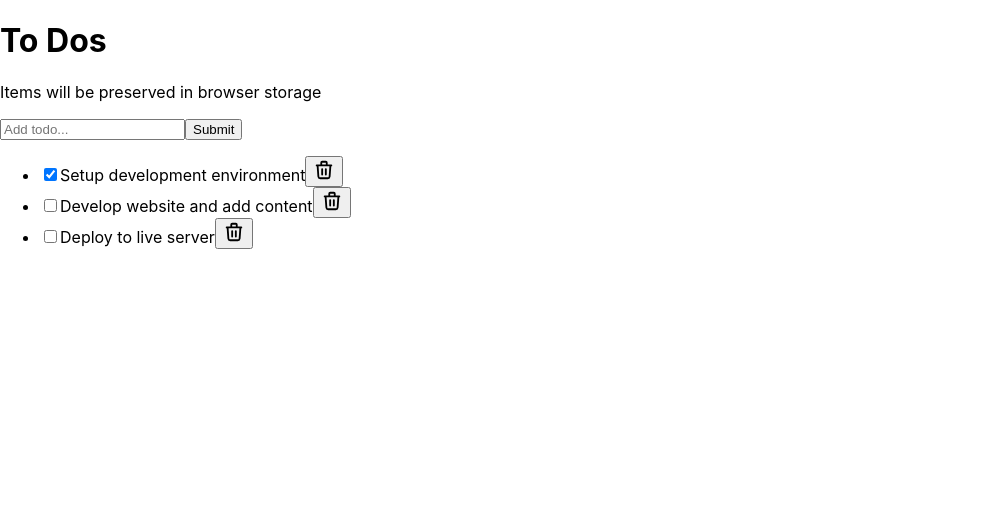
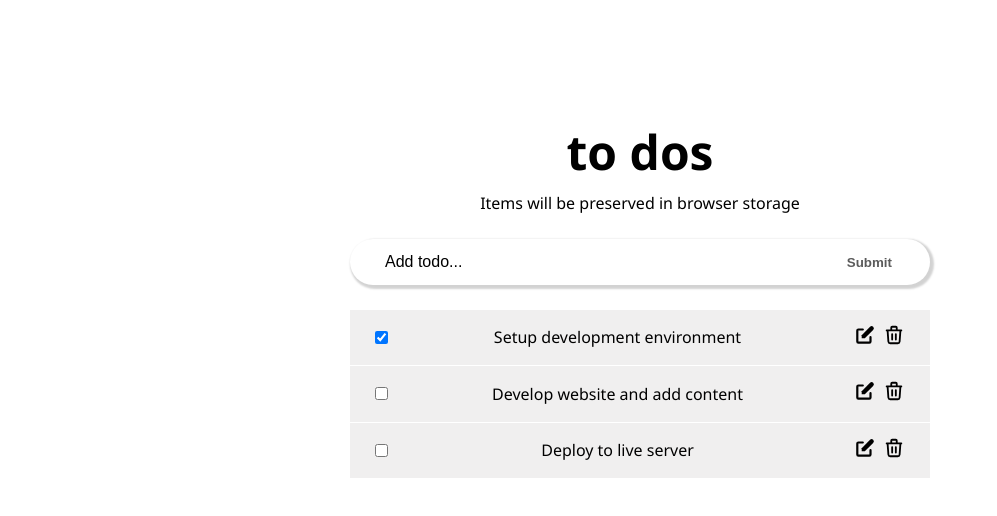
Before and after one commit to geekelo/react-todo-app, a React (Create React App) app: page / in a window 1280 px wide. Shown: the top 516 px of the page, without its empty margins (0-997 px from the left). Built offline with nearby package versions, Linux system fonts and the light colour scheme.

Commit message:
Add styling and implement feature to update todo item

```diff
--- a/src/App.css
+++ b/src/App.css
@@ -1,38 +1,76 @@
-.App {
+* {
+  box-sizing: border-box;
+  margin: 0;
+  padding: 0;
+}
+
+body {
+  font-family: "Segoe UI", sans-serif;
+  line-height: 1.4;
+  color: #000;
+  background: #fff;
+  height: 100vh;
+  font-weight: 400;
+}
+
+.wrapper {
+  width: 100%;
+  padding: 8rem 20px 3rem;
+}
+
+.todos {
+  max-width: 580px;
+  margin: 0 auto;
+}
+
+.form-container {
+  display: flex;
+  border-radius: calc(0.1 * 100px);
+  box-shadow: 0px 4px 14px 0px rgba(70, 70, 70, 0.38);
+  justify-content: space-around;
+  background: #fff;
+  font-size: 1rem;
+}
+
+.input-text {
+  width: 85%;
+  padding-right: 5px;
+  padding-left: 10px;
+  border-radius: calc(0.5 * 100px);
+  font-size: 1rem;
+}
+
+.input-text::placeholder {
+  color: #000;
+}
+.input-submit {
+  background: transparent;
+  color: #5b5b5b;
+  text-transform: capitalize;
+  cursor: pointer;
+  font-weight: 600;
+  margin-right: 10px;
+}
+
+.input-text,
+.input-submit {
+  height: 45px;
+  outline: none;
+  border: none;
+}
+
+.submit-warning {
+  font-size: 13px;
+  color: red;
+  margin-top: 5px;
+  display: block;
+  margin-bottom: 25px;
   text-align: center;
 }
 
-.App-logo {
-  height: 40vmin;
-  pointer-events: none;
+form {
+  box-shadow: 2px 2px 2px 2px rgba(0, 0, 0, 0.178);
+  border-radius: 50px;
+  padding-left: 25px;
+  margin-top: 25px;
 }
-
-@media (prefers-reduced-motion: no-preference) {
-  .App-logo {
-    animation: App-logo-spin infinite 20s linear;
-  }
-}
-
-.App-header {
-  background-color: #282c34;
-  min-height: 100vh;
-  display: flex;
-  flex-direction: column;
-  align-items: center;
-  justify-content: center;
-  font-size: calc(10px + 2vmin);
-  color: white;
-}
-
-.App-link {
-  color: #61dafb;
-}
-
-@keyframes App-logo-spin {
-  from {
-    transform: rotate(0deg);
-  }
-  to {
-    transform: rotate(360deg);
-  }
-}
--- a/src/App.js
+++ b/src/App.js
@@ -11,9 +11,11 @@ function App() {
 
 
   return (
-    <div>
-      <Header headingProp={ item } />
-      <TodosLogic itemProp={ item } />
+    <div className="wrapper">
+      <div className="todos">
+        <Header headingProp={ item } />
+        <TodosLogic itemProp={ item } />
+      </div>
     </div>
   );
 }
--- /dev/null
+++ b/src/components/styles/header.module.css
@@ -0,0 +1,12 @@
+.header h1 {
+  font-size: 3rem;
+  font-weight: 600;
+  margin-bottom: 1rem;
+  line-height: 1em;
+  text-transform: lowercase;
+  text-align: center;
+}
+
+.header p {
+  text-align: center;
+}
--- /dev/null
+++ b/src/components/styles/todoItem.module.css
@@ -0,0 +1,36 @@
+.item {
+  font-size: 1rem;
+  list-style-type: none;
+  padding: 14px 25px;
+  border-bottom: 1px solid #fff;
+  background: #f0efef;
+}
+
+.content {
+  display: flex;
+  justify-content: space-between;
+  align-items: center;
+  gap: 1rem;
+}
+
+.content span {
+  flex: 1;
+  order: 1;
+}
+
+.content button {
+  cursor: pointer;
+  background: transparent;
+  order: 2;
+  outline: none;
+  outline: none;
+  border: none;
+  margin-left: 7px;
+}
+
+.textInput {
+  width: 100%;
+  padding: 10px;
+  border: 1px solid #dfdfdf;
+  outline: none;
+}
--- a/src/components/todoInput.js
+++ b/src/components/todoInput.js
@@ -24,12 +24,12 @@ const InputTodo = ({ addNewItem }) => {
   return (
     <div>
       <form  onClick={(e) => {handleSubmit(e)}}>
-        <input type="text" placeholder="Add todo..."
+        <input type="text" className="input-text" placeholder="Add todo..."
         onChange={ (e) => {updateTitle(e)} }
         />
-        <button>Submit</button>
+        <button className="input-submit">Submit</button>
       </form>
-      <span>
+      <span className="submit-warning">
         {message}
       </span>
     </div>
--- a/src/components/todoItem.js
+++ b/src/components/todoItem.js
@@ -1,8 +1,28 @@
-import { HiOutlineTrash } from 'react-icons/hi';
+import React, { useState } from 'react';
+import { HiOutlineTrash, HiPencilAlt } from 'react-icons/hi';
+import styles from './styles/todoItem.module.css';
 
-const TodoItem = ({ todoItem, triggerClickFunction, triggerDelFunc }) => {
+const TodoItem = ({ todoItem, triggerClickFunction, triggerDelFunc, setUpdate }) => {
+  const [editing, setEditing] = useState(false);
+  const [viewmode, setViewMode] = useState({ display: 'flex' });
+  const [editmode, setEditMode] = useState({ display: 'none' });
+
+  const triggerEditable = function(){
+    if (editing) {
+      setViewMode({ display: 'flex' });
+      setEditMode({ display: 'none' });
+      setEditing(false);
+    }
+    else {
+      setViewMode({ display: 'none' });
+      setEditMode({ display: 'flex' });
+      setEditing(true);
+    }
+  }
+
   return (
-    <li>
+    <li className={styles.item}>
+      <div className={styles.content} style={viewmode}>
         <input
           type="checkbox"
           checked={todoItem.completed}
@@ -12,10 +32,23 @@ const TodoItem = ({ todoItem, triggerClickFunction, triggerDelFunc }) => {
           }}
         />
         {todoItem.title}
+        <div>
           <button>
-      <HiOutlineTrash  size={22}
-      onClick={() => {triggerDelFunc(todoItem.id)}}/>
+            <HiPencilAlt size={22} onClick={triggerEditable} />
           </button>
+          <button>
+            <HiOutlineTrash size={22} onClick={() => {triggerDelFunc(todoItem.id)}} />
+          </button>
+        </div>
+      </div>
+      <input
+        type="text"
+        value={todoItem.title}
+        className={styles.textInput}
+        style={editmode}
+        onChange={(e) => {setUpdate(e.target.value, todoItem.id)}}
+        onKeyDown={(e)=> {if (e.key === 'Enter'){triggerEditable()}}}
+        />
     </li>
   );
 };
--- a/src/components/todoList.js
+++ b/src/components/todoList.js
@@ -1,11 +1,16 @@
 import TodoItem from "./todoItem";
 
-const TodoList = ({ todoProps, clickFunction, delFunction }) => {
+const TodoList = ({ todoProps, clickFunction, delFunction, setUpdate }) => {
 
   return(
     <ul>
       {
-      todoProps.map((each) => (<TodoItem todoItem={each} triggerClickFunction={clickFunction}  triggerDelFunc={delFunction} />))
+      todoProps.map((each) => (<TodoItem
+        todoItem={each}
+        triggerClickFunction={clickFunction}
+        triggerDelFunc={delFunction}
+        setUpdate={setUpdate}
+        />))
       }
     </ul>
   )
--- a/src/components/todoheader.js
+++ b/src/components/todoheader.js
@@ -1,8 +1,9 @@
 import React from 'react';
+import styles from './styles/header.module.css'
 
 const Header = ({ headingProp }) => {
   return (
-    <div>
+    <div className={styles.header}>
       <h1>{headingProp.title}</h1>
       <p>{headingProp.description}</p>
     </div>
--- a/src/components/todosLogic.js
+++ b/src/components/todosLogic.js
@@ -54,10 +54,24 @@ const TodosLogic = () => {
     })
   }
 
+  const setUpdate = (newTitle, titleId) => {
+    setTodos((prevState) => {
+      return prevState.map((each) => {
+        if (each.id === titleId) {
+          return {
+            ...each,
+            title: newTitle
+          }
+        }
+        return each;
+      })
+    })
+  }
+
   return (
     <div>
       <InputTodo addNewItem={addNewItem} />
-      <TodoList todoProps={todos} setTodo={setTodos} clickFunction={handleClick} delFunction={delTodo}/>
+      <TodoList todoProps={todos} setTodo={setTodos} clickFunction={handleClick} delFunction={delTodo} setUpdate={setUpdate} />
     </div>
   );
 };
```
Lines whose indentation alone changed are shown as unchanged.
